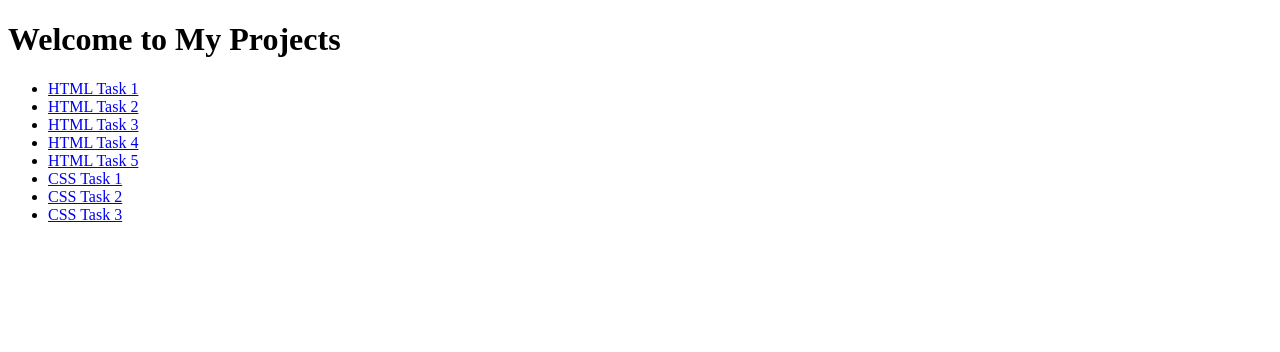
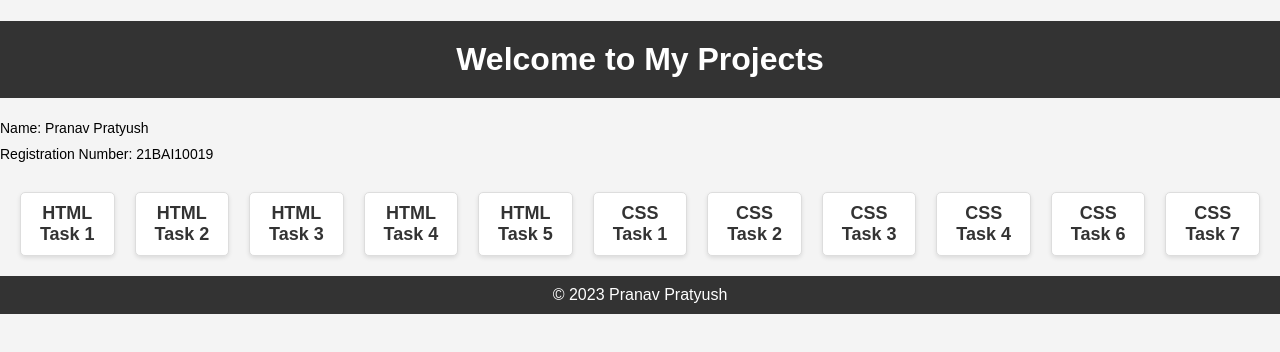
Before and after one commit to Champ2979/Ethnus-MERN-Internship, a plain HTML site: page index.html in a window 1280 px wide. Drawn offline with Linux system fonts and the light colour scheme.

Commit message:
Update index.html

```diff
--- a/index.html
+++ b/index.html
@@ -1,21 +1,136 @@
 <!DOCTYPE html>
-<html>
+<html lang="en">
 <head>
+    <meta charset="UTF-8">
+    <meta name="viewport" content="width=device-width, initial-scale=1.0">
     <title>Pranav Pratyush's Tasks</title>
+    <style>
+        body {
+            font-family: Arial, sans-serif;
+            background-color: #f4f4f4;
+            margin: 0;
+            padding: 0;
+        }
+
+        h1 {
+            background-color: #333;
+            color: white;
+            text-align: center;
+            padding: 20px 0;
+        }
+
+        ul {
+            list-style-type: none;
+            padding: 0;
+            margin: 0;
+            display: flex;
+            flex-wrap: wrap;
+            justify-content: center;
+            gap: 20px;
+            padding: 20px;
+        }
+
+        li {
+            background-color: #fff;
+            border: 1px solid #ddd;
+            padding: 10px;
+            border-radius: 5px;
+            box-shadow: 0 2px 4px rgba(0, 0, 0, 0.1);
+            flex: 1;
+            max-width: calc(33.33% - 20px);
+            text-align: center;
+            transition: transform 0.2s ease-in-out;
+        }
+
+        li:hover {
+            transform: translateY(-5px);
+            box-shadow: 0 5px 10px rgba(0, 0, 0, 0.2);
+        }
+
+        a {
+            text-decoration: none;
+            color: #333;
+        }
+
+        h2 {
+            margin: 0;
+            font-size: 18px;
+        }
+
+        p {
+            margin: 10px 0;
+            font-size: 14px;
+        }
+
+        footer {
+            background-color: #333;
+            color: white;
+            text-align: center;
+            padding: 10px 0;
+        }
+    </style>
 </head>
 <body>
     <h1>Welcome to My Projects</h1>
+    <p>Name: Pranav Pratyush</p>
+    <p>Registration Number: 21BAI10019</p>
     <ul>
-        <li><a href="./Pranav_Pratyush_Tasks/task1.html">HTML Task 1</a></li>
-        <li><a href="./Pranav_Pratyush_Tasks/task2.html">HTML Task 2 </a></li>
-        <li><a href="./Pranav_Pratyush_Tasks/task3.html">HTML Task 3 </a></li>
-        <li><a href="./Pranav_Pratyush_Tasks/task4.html">HTML Task 4 </a></li>
-        <li><a href="./Pranav_Pratyush_Tasks/task5.html">HTML Task 5 </a></li>
-        <li><a href="./Pranav_Pratyush_Tasks/css-task1.html">CSS Task 1 </a></li>
-        <li><a href="./Pranav_Pratyush_Tasks/css-task2.html">CSS Task 2 </a></li>
-        <li><a href="./Pranav_Pratyush_Tasks/css-task3.html">CSS Task 3 </a></li>
-
-
+        <li>
+            <a href="./Pranav_Pratyush_Tasks/task1.html">
+                <h2>HTML Task 1</h2>
+            </a>
+        </li>
+        <li>
+            <a href="./Pranav_Pratyush_Tasks/task2.html">
+                <h2>HTML Task 2</h2>
+            </a>
+        </li>
+        <li>
+            <a href="./Pranav_Pratyush_Tasks/task3.html">
+                <h2>HTML Task 3</h2>
+            </a>
+        </li>
+        <li>
+            <a href="./Pranav_Pratyush_Tasks/task4.html">
+                <h2>HTML Task 4</h2>
+            </a>
+        </li>
+        <li>
+            <a href="./Pranav_Pratyush_Tasks/task5.html">
+                <h2>HTML Task 5</h2>
+            </a>
+        </li>
+        <li>
+            <a href="./Pranav_Pratyush_Tasks/css-task1.html">
+                <h2>CSS Task 1</h2>
+            </a>
+        </li>
+        <li>
+            <a href="./Pranav_Pratyush_Tasks/css-task2.html">
+                <h2>CSS Task 2</h2>
+            </a>
+        </li>
+        <li>
+            <a href="./Pranav_Pratyush_Tasks/css-task3.html">
+                <h2>CSS Task 3</h2>
+            </a>
+        </li>
+        <li>
+            <a href="./Pranav_Pratyush_Tasks/css-task4.html">
+                <h2>CSS Task 4</h2>
+            </a>
+        </li>
+        <li>
+            <a href="./Pranav_Pratyush_Tasks/css-task6.html">
+                <h2>CSS Task 6</h2>
+            </a>
+        </li>
+        <li>
+            <a href="./Pranav_Pratyush_Tasks/css-task7.html">
+                <h2>CSS Task 7</h2>
+            </a>
+        </li>
     </ul>
+    <footer>&copy; 2023 Pranav Pratyush</footer>
 </body>
 </html>
```
